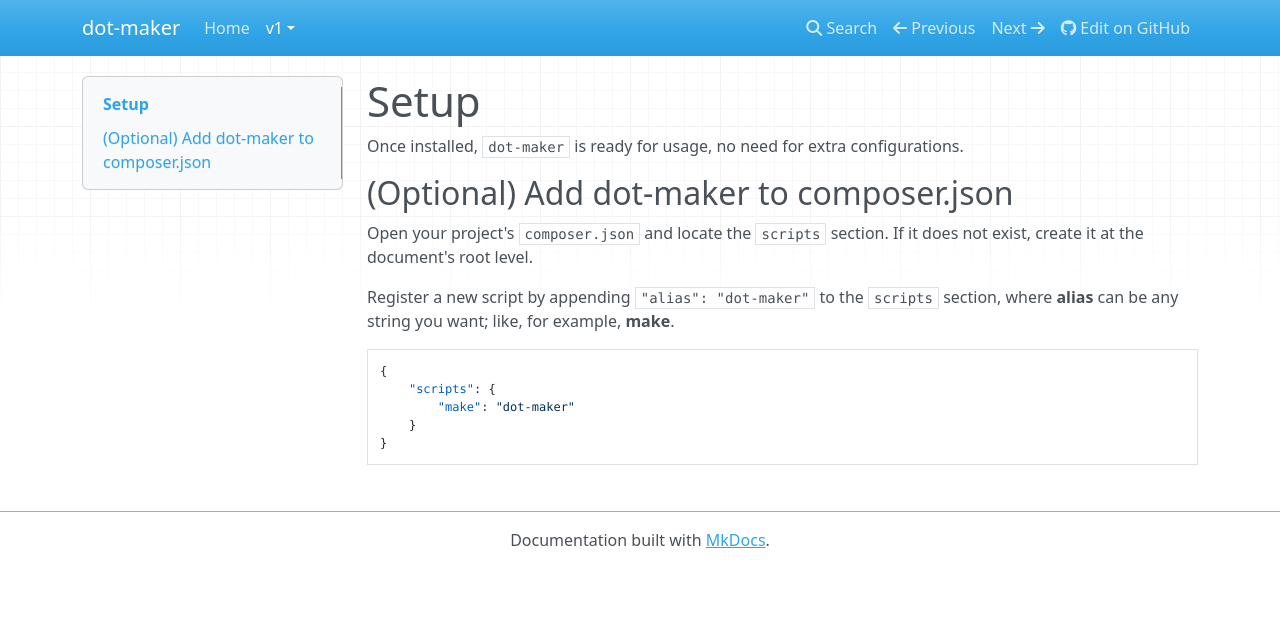
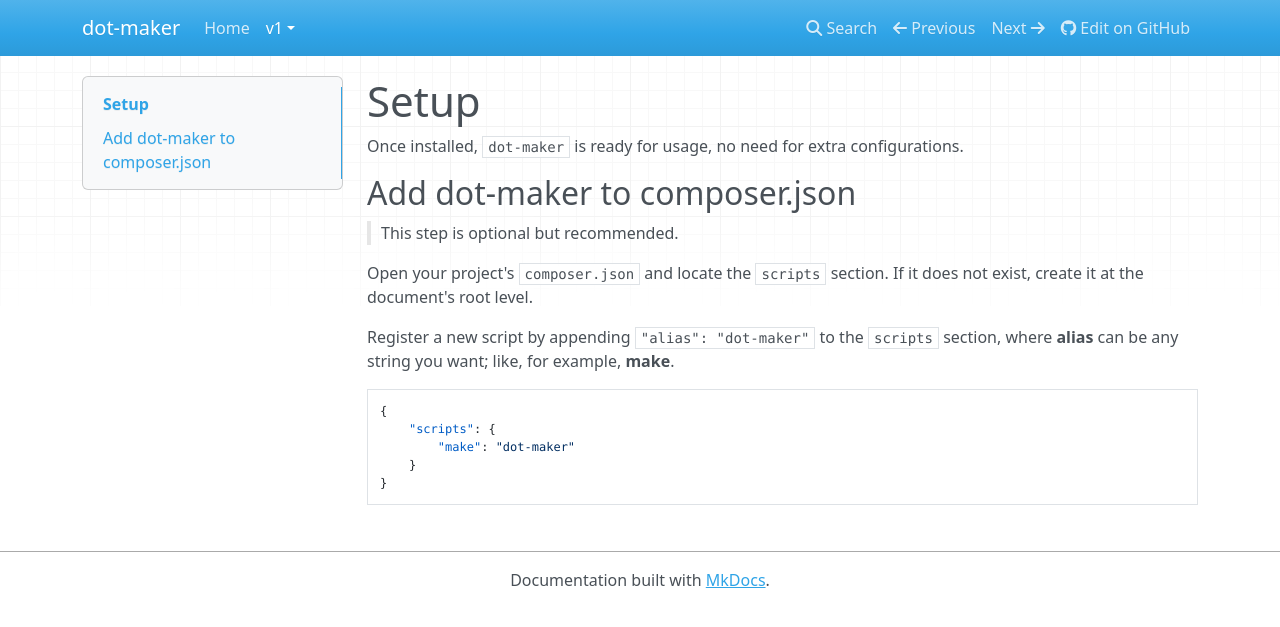
Before and after one commit to dotkernel/dot-maker, an MkDocs documentation site: the page built from docs/book/v1/setup.md, in a window 1280 px wide. Shown: the top 627 px of the page. Built offline with MkDocs 1.6.1, drawn with Linux system fonts in a browser that asks for light colours; nearby versions of some CDN libraries.

Commit message:
WIP
Signed-off-by: alexmerlin <alex.merlin.1985@gmail.com>

```diff
--- a/docs/book/v1/setup.md
+++ b/docs/book/v1/setup.md
@@ -2,7 +2,9 @@
 
 Once installed, `dot-maker` is ready for usage, no need for extra configurations.
 
-## (Optional) Add dot-maker to composer.json
+## Add dot-maker to composer.json
+
+> This step is optional but recommended.
 
 Open your project's `composer.json` and locate the `scripts` section.
 If it does not exist, create it at the document's root level.
```
Also changed, not shown: docs/book/v1/component/collection.md (+1 -1 lines), docs/book/v1/component/command.md (+1 -1 lines), docs/book/v1/component/middleware.md (+1 -1 lines), docs/book/v1/component/module.md (+1 -1 lines), docs/book/v1/usage.md (+1 -1 lines).
